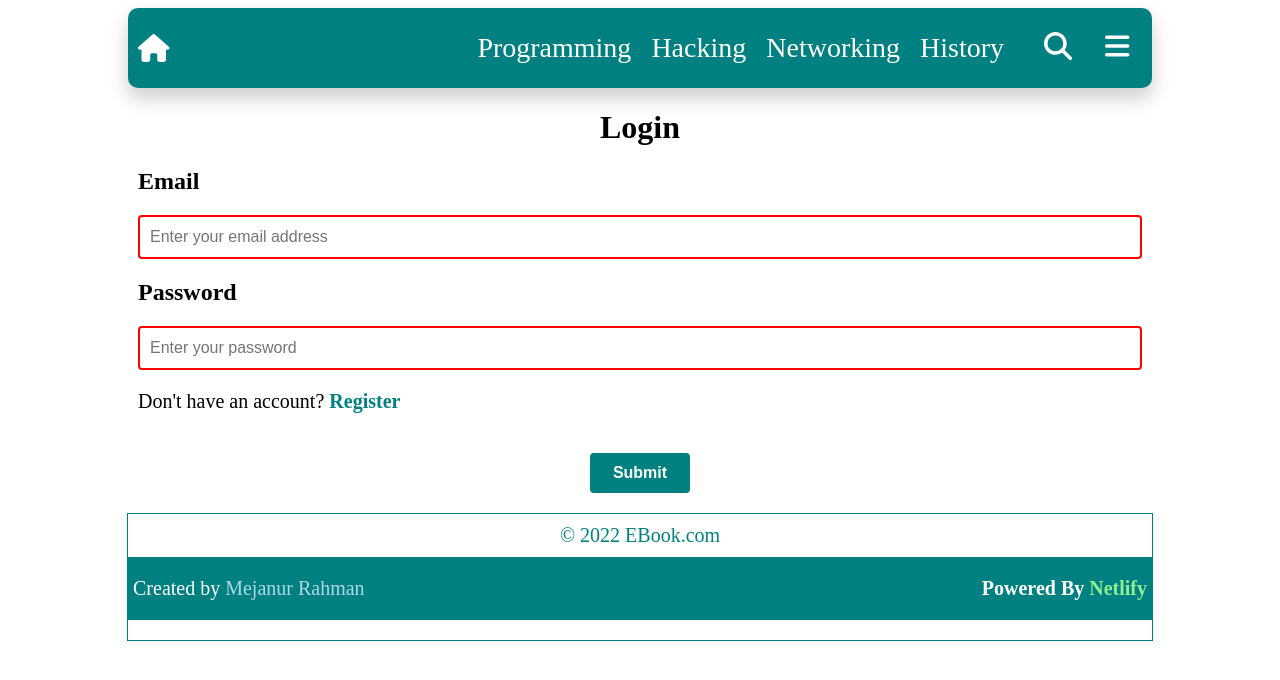
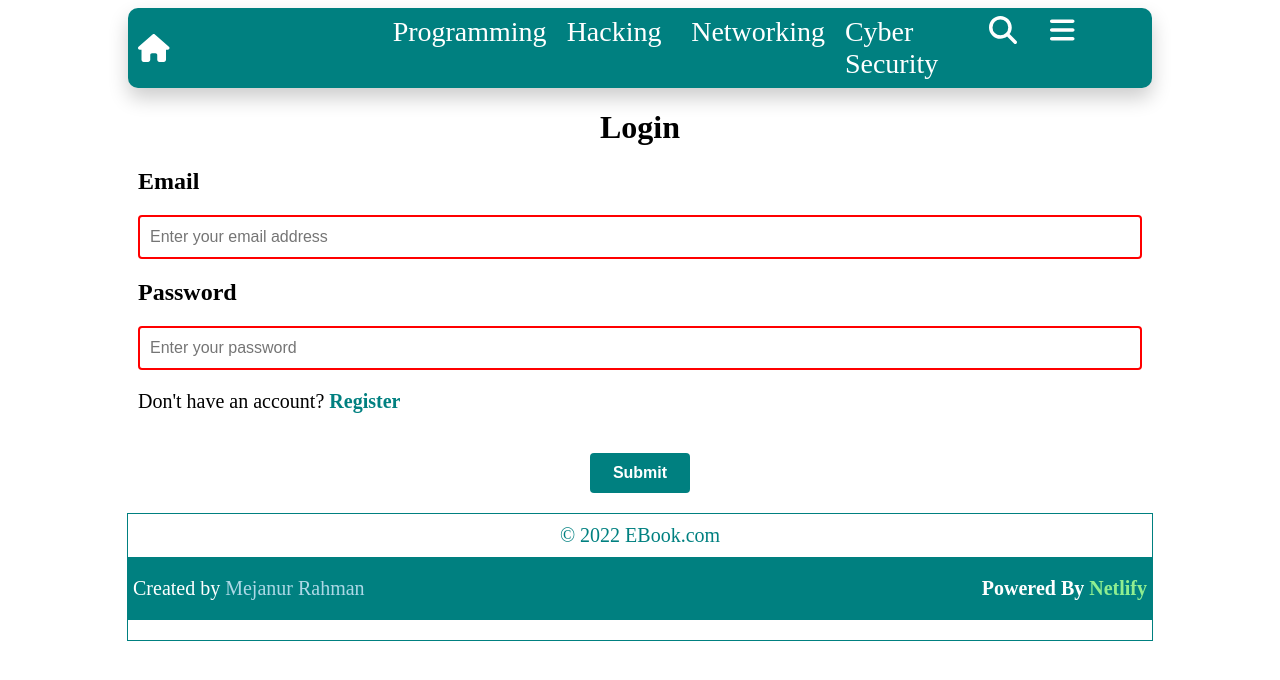
Before and after one commit to mrmezan06/EBookPlatform, a React (Create React App) app in the folder client/: page /login in a window 1280 px wide. Shown: the top 680 px of the page. Built offline with nearby package versions, Linux system fonts and the light colour scheme.

Commit message:
Update Navbar.jsx

```diff
--- a/client/src/components/navbar/Navbar.jsx
+++ b/client/src/components/navbar/Navbar.jsx
@@ -28,8 +28,8 @@ const Navbar = () => {
         <Link to="/?cat=networking" className="link">
           Networking
         </Link>
-        <Link to="/?cat=history" className="link">
-          History
+        <Link to="/?cat=cybersecurity" className="link">
+          Cyber Security
         </Link>
 
         <div className="search">
```
